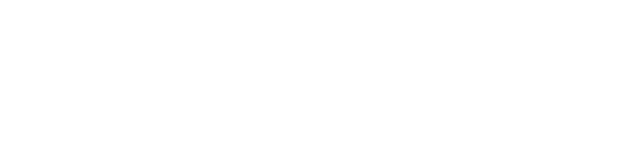
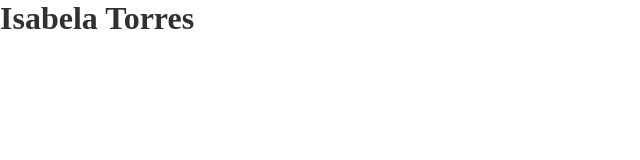
Before and after one commit to PauloZGA/viagens, a plain HTML site: page index.html in a window 1280 px wide. Shown: the whole page, without its empty margins (0-640 px from the left). Drawn offline with Linux system fonts and the light colour scheme.

Commit message:
initial style guide

```diff
--- a/index.html
+++ b/index.html
@@ -7,6 +7,6 @@
   <link rel="stylesheet" href="styles/index.css">
 </head>
 <body>
-
+  <h1>Isabela Torres</h1>
 </body>
 </html>
--- a/styles/global.css
+++ b/styles/global.css
@@ -3,3 +3,22 @@
   padding: 0;
   box-sizing: border-box;
 }
+
+:root {
+  --brand-color: #EF5F4C;
+  --background-color: #FFFFFF;
+  --surface-color: #F5F5F5;
+  --skeleton-color: #D9D9D9;
+  --shape-transparency: rgba(255, 255, 255, 0.562);
+  --text-color-primary: #313131;
+  --text-color-secundary: #6C6C6C;
+}
+
+body{
+  color: var(--text-color-secundary);
+  background-color: var(--background-color);
+}
+
+h1{
+  color: var(--text-color-primary);
+}
```
Also changed, not shown: assets/AirplaneTilt.svg (added), assets/Image 01.png (added), assets/Image 02.png (added), assets/Image 03.png (added), assets/Image 04.png (added), assets/Image 05.png (added), assets/Image 06.png (added), assets/Image 07.png (added), assets/Image 08.png (added), assets/Image 09.png (added), assets/Image 10.png (added), assets/Image 11.png (added), assets/Image.svg (added), assets/Logo.svg (added), 2 more files, 1 other file.
